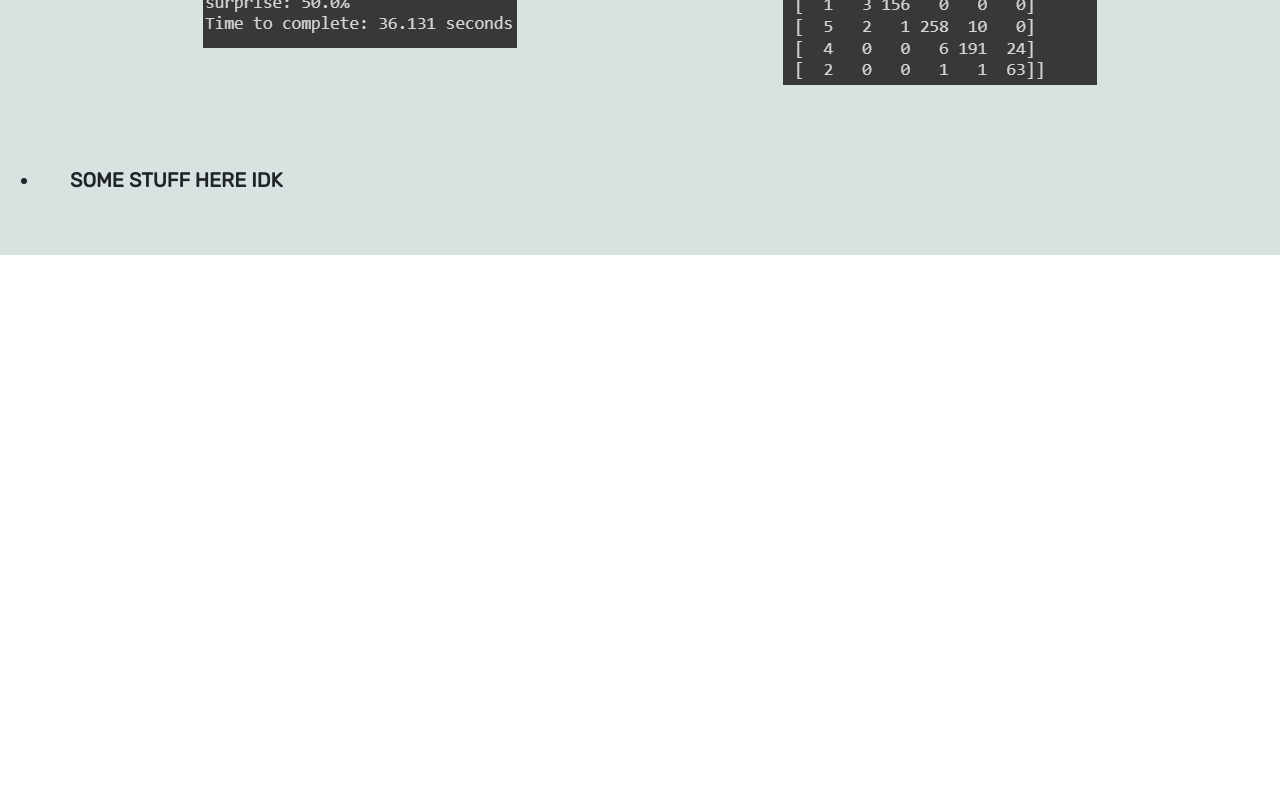
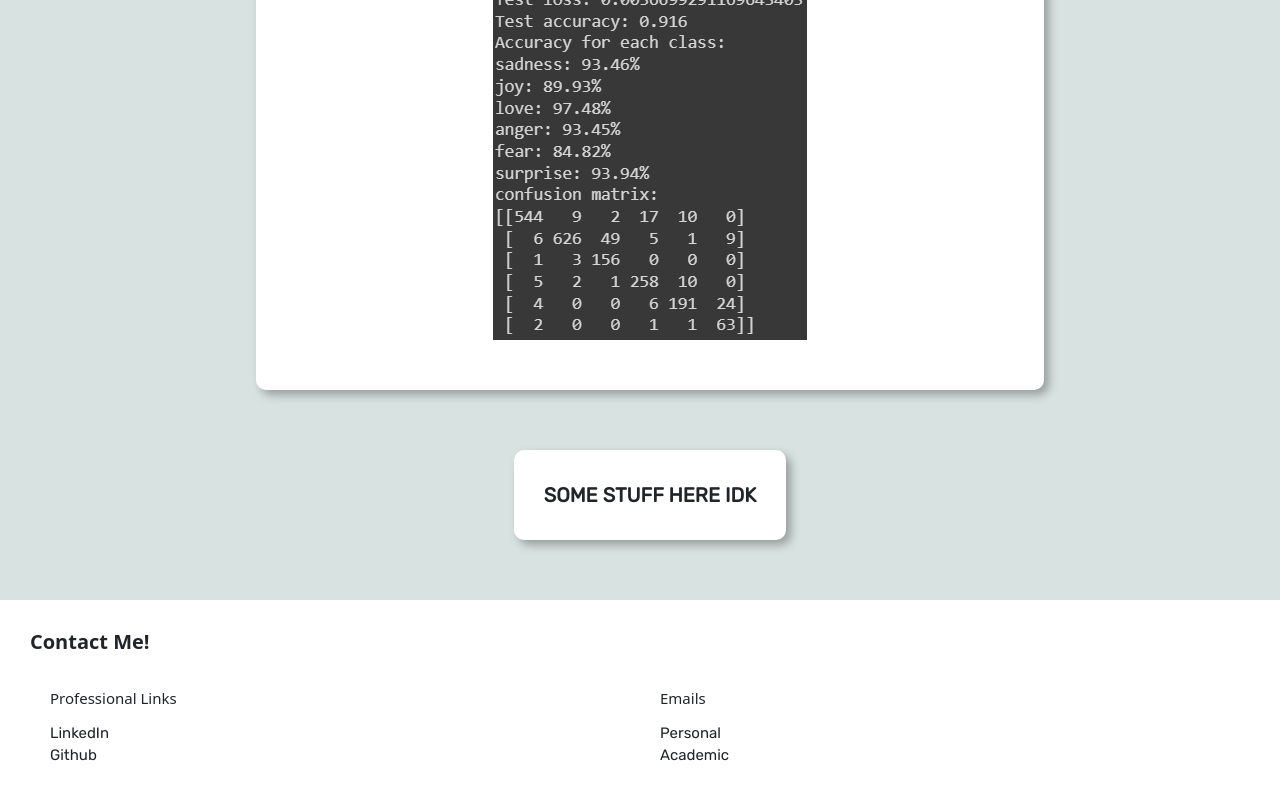
Before and after one commit to lucymao-12/personalSite, a React (Create React App) app in the folder my_site/: page / in a window 1280 px wide. Shown: the part 2271-3071 px from the top of the page. Before the commit the page ends 2526 px from the top, so only its background shows below. Built offline with nearby package versions, Linux system fonts and the light colour scheme.

Commit message:
added footer and style changes

```diff
--- a/my_site/src/App.js
+++ b/my_site/src/App.js
@@ -4,6 +4,7 @@ import { Router } from "react-router";
 import "./index.css";
 import Info from "./components/about_me";
 import Projects from "./components/projects";
+import Contact from "./components/contact";
 function App() {
   return (
     <>
@@ -11,6 +12,7 @@ function App() {
       <Home />
       <Info />
       <Projects />
+      <Contact />
     </>
   );
 }
--- /dev/null
+++ b/my_site/src/components/contact.jsx
@@ -0,0 +1,85 @@
+import React from "react";
+import { Container, Row, Col } from "react-bootstrap";
+import { useState, useRef } from "react";
+
+function Contact() {
+  const [showEmail, setShowEmail] = useState(false);
+  const [position, setPosition] = useState({ x: 0, y: 0 });
+  const [email, setEmail] = useState("");
+  const handleMouseEnter = (email) => {
+    setEmail(email);
+    setShowEmail(true);
+  };
+  const handleMouseMove = (e) => {
+    setPosition({ x: e.clientX, y: e.clientY });
+  };
+  const handleMouseLeave = () => {
+    setShowEmail(false);
+  };
+  return (
+    <footer className="contact-container">
+      <h2 style={{paddingBottom: "3rem", fontWeight: "bold"}}>Contact Me!</h2>
+      <Container fluid>
+        <Row>
+          <Col>
+            <ul>
+              <h4 style={{paddingBottom: "1rem"}}>Professional Links</h4>
+              <li className="no-bullet">
+                <a className="link" href="https://www.linkedin.com/in/lucy-mao-lmprofile/">
+                  LinkedIn
+                </a>
+              </li >
+              <li className="no-bullet">
+                <a className="link" href="https://github.com/lucymao-12"> Github</a>
+              </li>
+            </ul>
+          </Col>
+          <Col>
+            <ul>
+              <h4 style={{paddingBottom: "1rem"}}>Emails</h4>
+              <li className="no-bullet">
+                <a className="link"
+                  onMouseEnter={() => handleMouseEnter("lucymao12@gmail.com")}
+                  onMouseMove={handleMouseMove}
+                  onMouseLeave={handleMouseLeave}
+                  href="mailto:lucymao12@gmail.com"
+                >
+                  Personal
+                </a>
+              </li>
+              <li className="no-bullet">
+                <a className="link"
+                  onMouseEnter={() =>
+                    handleMouseEnter("lucy.mao@mail.mcgill.ca")
+                  }
+                  onMouseMove={handleMouseMove}
+                  onMouseLeave={handleMouseLeave}
+                  href="mailto:lucy.mao@mail.mcgill.ca"
+                >
+                  Academic
+                </a>
+              </li>
+            </ul>
+            {showEmail && (
+              <div
+                style={{
+                  position: "fixed",
+                  left: `${position.x}px`,
+                  top: `${position.y}px`,
+                  backgroundColor: "white",
+                  padding: "5px",
+                  boxShadow: "0px 0px 5px 0px rgba(0,0,0,0.50)",
+                  pointerEvents: "none", // This ensures the tooltip doesn't interfere with mouse events
+                  transform: "translate(-50%, -50%)", // Centers the tooltip above the cursor
+                }}
+              >
+                {email}
+              </div>
+            )}
+          </Col>
+        </Row>
+      </Container>
+    </footer>
+  );
+}
+export default Contact;
--- a/my_site/src/components/projects.jsx
+++ b/my_site/src/components/projects.jsx
@@ -6,7 +6,16 @@ import bert from "../images/bert_metrics.png";
 import { Container, Row, Col } from "react-bootstrap";
 function Projects() {
   return (
-    <div className="projects" id="projects">
+    <div
+      className="projects"
+      id="projects"
+      style={{
+        display: "flex",
+        flexDirection: "column",
+        alignItems: "center",
+        justifyContent: "center",
+      }}
+    >
       <h1>Projects</h1>
       <p className="project-desc">
         Here are some of my projects! Most of these are from school, but I have
@@ -15,8 +24,16 @@ function Projects() {
       </p>
       <hr></hr>
 
-      <ul>
-        <li className="project-title">
+      <ul
+        style={{
+          maxWidth: "70%",
+          display: "flex",
+          flexDirection: "column",
+          alignItems: "center",
+          justifyContent: "center",
+        }}
+      >
+        <li className="project-title no-bullet">
           Choose your own adventure multipage web app
           <p className="project-desc">
             This was made with node.js, express, mongodb backend. React, html,
@@ -33,7 +50,7 @@ function Projects() {
             alt="choose your own adventure web app"
           ></ProjectImage>
         </li>
-        <li className="project-title">
+        <li className="project-title no-bullet">
           <a href="https://colab.research.google.com/drive/1RmcNu-exn3mOe2kzZppeVq2_gExZwCEJ?usp=sharing">
             Bert and Naive Bayes Exploration for NLP
           </a>
@@ -44,9 +61,9 @@ function Projects() {
             and compared the difference between a deep learning model and a
             traditional machine learning model.
           </p>
-          <Container fluid className="outer-container flex-nowrap">
+          <Container fluid className="outer-container flex-nowrap" style={{backgroundColor: "white"}}>
             <Row className="justify-content-center align-items-center">
-              <Col md={6} className="text-center">
+              <Col md={6} className="text-center" style={{marginLeft: "0.5rem"}}>
                 <ProjectImage
                   src={naive}
                   alt="choose your own adventure web app"
@@ -61,7 +78,7 @@ function Projects() {
             </Row>
           </Container>
         </li>
-        <li className="project-title">SOME STUFF HERE IDK</li>
+        <li className="project-title no-bullet">SOME STUFF HERE IDK</li>
       </ul>
     </div>
   );
--- a/my_site/src/index.css
+++ b/my_site/src/index.css
@@ -160,6 +160,10 @@
   color: inherit;
   text-decoration: none;
   padding: 3rem;
+  margin: 3rem;
+  background-color: white;
+  border-radius: 10px;
+  box-shadow: 5px 5px 10px rgba(0, 0, 0, 0.3);
 }
 .project-title>a{
   font-size: 2rem;
@@ -167,6 +171,7 @@
   font-weight: bold;
   color: inherit;
   text-decoration: none;
+
 }
 .project-desc{
   font-size: 1.5rem;
@@ -177,3 +182,19 @@
   padding: 2rem;
   background-color: #d8e3e1;
 }
+.contact-container{
+  padding: 3rem;
+  min-height: 15rem;
+  background-color: "white";
+}
+.link{
+  font-size: 1.5rem;
+  font-family: "Rubik";
+  font-weight: normal;
+  color: inherit;
+  text-decoration: none;
+  margin-top: 2rem;
+}
+.no-bullet{
+  list-style-type: none;
+}
```
